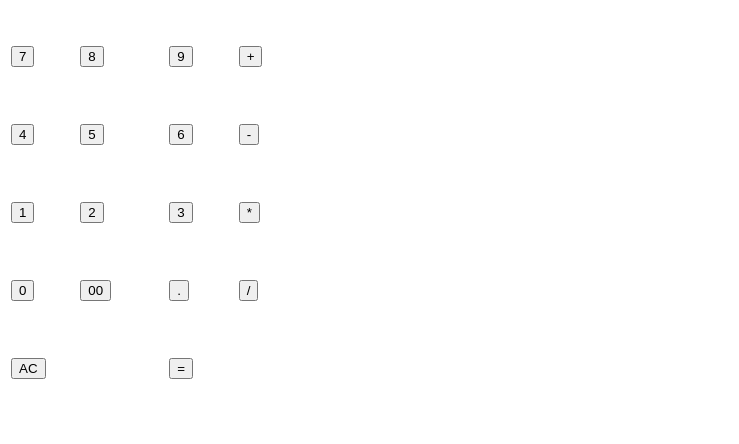
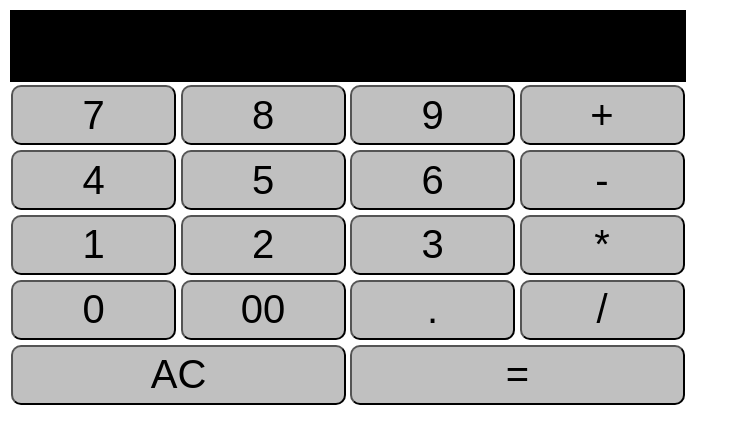
Before and after one commit to palette3995/dentaku, a plain HTML site: page index.html in a window 1280 px wide. Shown: the whole page, without its empty margins (0-739 px from the left). Drawn offline with nearby package versions, Linux system fonts and the light colour scheme.

Commit message:
Update style.css

```diff
--- a/style.css
+++ b/style.css
@@ -3,23 +3,25 @@ table{
   height: 400px;
 }
 
-input{
-  width: 135px;
+button{
+  width: 165px;
   height: 60px;
   background-color: silver;
   border-radius: 10px;
   font-size: 40px;
 }
 
-.display{
-  width: 555px;
+.underButtons{
+  width: 335px;
+}
+
+
+#window{
+  width: 660px;
+  height: 70px;
   background-color: black;
   border-radius: 0px;
   text-align: right;
-  font-size: 40px;
+  font-size: 45px;
   color: white;
 }
-
-.reset,.equal{
-  width: 280px;
-}
```
